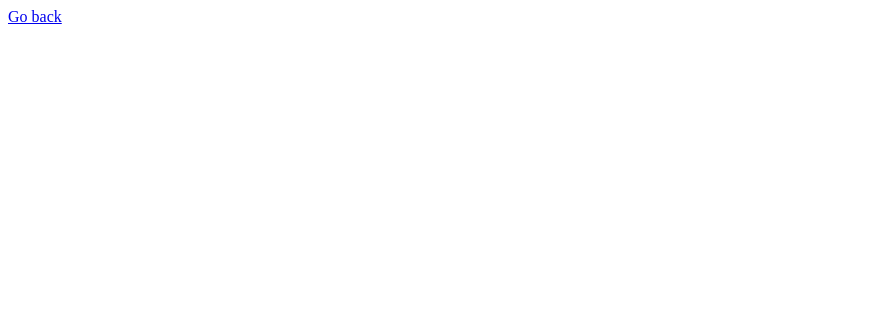
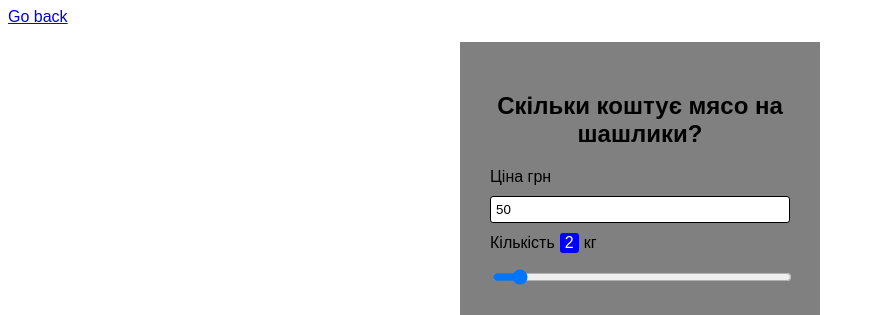
Before and after one commit to AntonioBukin/goit-js-hw-9, a website built with Parcel: page src/06_11_events.html in a window 1280 px wide. Shown: the top 315 px of the page, without its empty margins (0-875 px from the left). Built offline with nearby package versions, Linux system fonts and the light colour scheme.

Commit message:
add_events

```diff
--- a/src/06_11_events.html
+++ b/src/06_11_events.html
@@ -34,6 +34,27 @@
       </button>
     </div> -->
 
+    <div class="container">
+      <h2 class="title">Скільки коштує мясо на шашлики?</h2>
+      <form action="#" class="form" id="form">
+        <label for="price">Ціна грн</label>
+        <input type="number" id="price" name="price" value="50" />
+        <label for="quantity"
+          >Кількість<span class="amount" id="amount">1</span>кг
+        </label>
+        <input
+          type="range"
+          id="quantity"
+          name="quantity"
+          value="2"
+          min="1"
+          ,
+          max="20"
+        />
+      </form>
+      <p class="text-right total" id="total"></p>
+    </div>
+
     <script src="./js/06_11_events.js" type="module"></script>
   </body>
 </html>
--- a/src/css/common.css
+++ b/src/css/common.css
@@ -1,4 +1,4 @@
-body.show-modal .backdrop {
+/* body.show-modal .backdrop {
   opacity: 1;
   visibility: visible;
   pointer-events: initial;
@@ -31,4 +31,48 @@ body.show-modal .modal {
   border-radius: 4px;
   max-width: 640px;
   width: 80%;
+} */
+
+* {
+  font-family: Arial, Helvetica, sans-serif;
 }
+.container {
+  width: 300px;
+  background-color: grey;
+  margin: auto;
+  padding: 30px;
+}
+
+.title {
+  text-align: center;
+  font-family: Arial, Helvetica, sans-serif;
+}
+
+input {
+  display: block;
+  width: 100%;
+  border-radius: 3px;
+  border: 1px solid black;
+  padding: 5px;
+  margin-top: 10px;
+}
+#price {
+  margin-bottom: 10px;
+}
+
+.text-right {
+  text-align: right;
+  font-size: 30px;
+  font-family: Arial, Helvetica, sans-serif;
+  font-weight: 700;
+  margin-bottom: 0;
+}
+
+.amount {
+  background-color: blue;
+  display: inline-block;
+  padding: 1px 5px;
+  margin: 0 5px;
+  border-radius: 3px;
+  color: #fff;
+}
--- a/src/js/06_11_events.js
+++ b/src/js/06_11_events.js
@@ -96,3 +96,81 @@
 //event.currentTarget - елемент на якому вісить обробник (куди би я не клікнув, все одно буде виводити сам елемент наприклад <div>)
 
 /*---------------------------------------------------------------*/
+//Example 1
+
+// Створити калькулятор вартості продукту в залежності від ціни.
+//При роботі з подіями використовувати делагування.
+
+// При змінні данних в інпуті №1 чи №2 автоматично має перераховуватися загальна вартість
+
+// Завжди має відображатися валюта - гривня
+
+// Загальна сума відображається з копійками (2 знаки після коми)
+
+// В підписі другого інпута має бути кольорова підказка скільки кілограм вибрав користувач на другому інпуті.
+
+// Кольорова підказка має змінювати своє значення при перетягувані повзунка.
+
+// В інпуті №2 мін і мах поріг встановлюєте самостійно.
+
+// При завантаженні сторінки сприпт має автоматично розрахувати вартість на основі даних за замовчуванням які ви встановите в розмітці.
+
+//об'єкт у якому будемо зберігати значення полів з форми
+//та рахувати фінальну вартість
+const data = {
+  price: 0,
+  quantity: 0,
+  calcTotalPrice() {
+    return (this.price * this.quantity).toFixed(2);
+  },
+};
+
+//dom links
+const form = document.getElementById('form');
+//console.log(form);
+const total = document.getElementById('total');
+//console.log(total);
+const amount = document.getElementById('amount');
+
+//console.log(data);
+dataFill();
+update();
+
+//events
+form.addEventListener('input', handleFormChange);
+
+//functions
+function handleFormChange({ target }) {
+  //*деструктурували event міг бути запис const target = event.target
+
+  const { value } = target; //*деструктурували value
+
+  //*console.log('Це event.target', event.target); // Target - це наша input
+  //*console.log('event.currentTarget', event.currentTarget); // currentTarget - це наша уся форма
+  //console.log(value); //отримали значення, що в середені input (завдяки value)
+  // console.log(form.elements.price); //отримали доступ до ел. price
+  // console.log(form.elements.quantity); //отримали доступ до ел. quantity
+
+  if (target === form.elements.quantity) {
+    //якщо target елемент дорівнює form.elements.quantity, виводемо value
+    //console.log(value);
+    amount.textContent = value; //тепер у нас бігунок взаємодіє з кількістю (кг)
+  }
+
+  target.setAttribute('value', value); //тепер у нас value в коді змінюється, водночас з калькулятором
+  dataFill();
+  update();
+}
+
+// наповнює об'єкт data значеннями з артибутів value e елементів форм
+function dataFill() {
+  //заповнили об'єкт базовими данними з html коду
+  data.price = form.elements.price.getAttribute('value');
+  data.quantity = form.elements.quantity.getAttribute('value');
+}
+
+// оновлює інтерфейс калькулятора(показує вартість та оновлює amount)
+function update() {
+  total.textContent = data.calcTotalPrice() + 'грн';
+  amount.textContent = data.quantity;
+}
```
